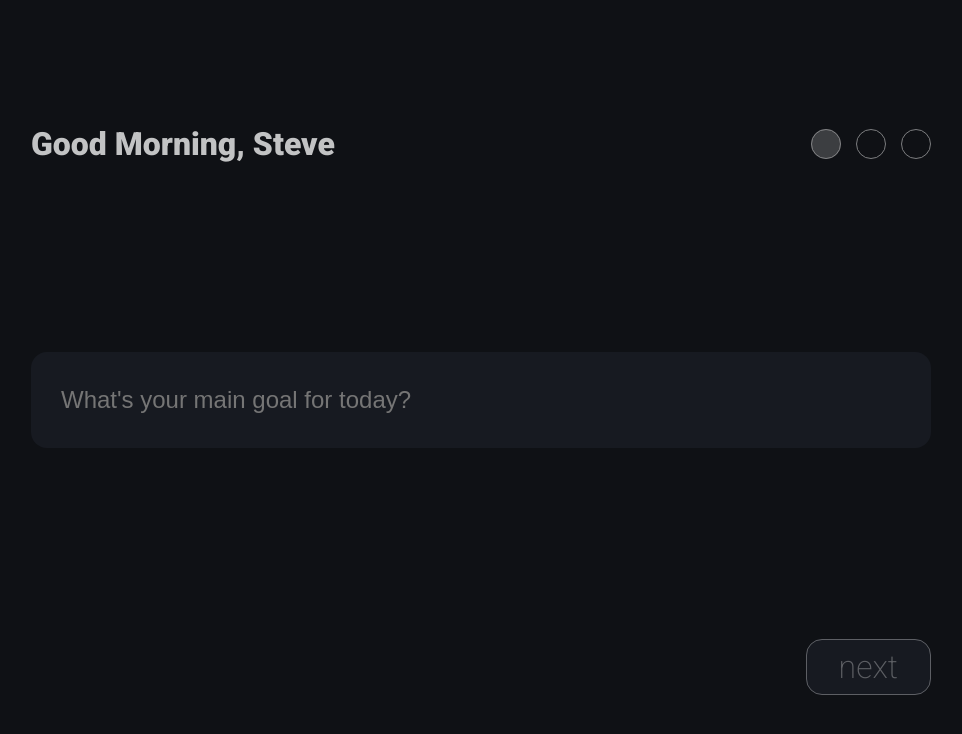
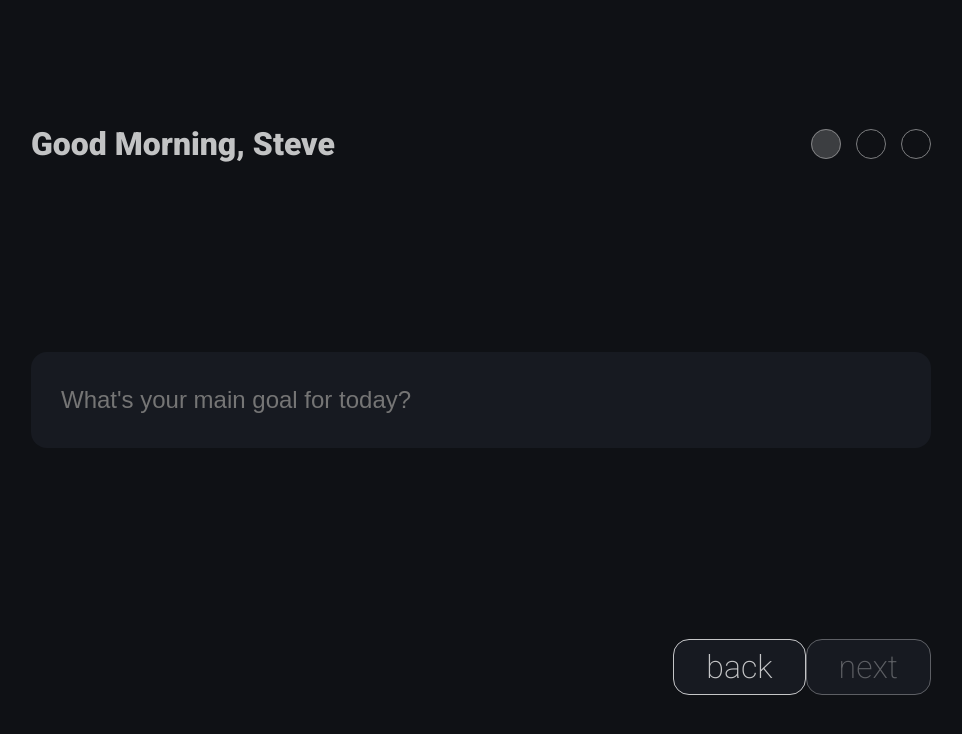
Before and after one commit to boothscript/dashRoo, a React (Create React App) app: page /mr/goal in a window 1280 px wide. Shown: the top 734 px of the page, without its empty margins (159-1121 px from the left). Built offline with nearby package versions, Linux system fonts and the light colour scheme.

Commit message:
added reverse transitions

```diff
--- a/src/Scenes/MorningRoutine/Components/MrFooter/Components/MrButton.js
+++ b/src/Scenes/MorningRoutine/Components/MrFooter/Components/MrButton.js
@@ -1,6 +1,8 @@
-import React from "react";
+import React, { useContext } from "react";
 import styled from "styled-components";
 import { Link } from "react-router-dom";
+
+import { MrContext } from "../../../Context/MorningRoutine";
 
 const Button = styled(Link)`
   align-self: center;
@@ -26,15 +28,14 @@ const Button = styled(Link)`
   }
 `;
 
-function MrButton({ text, disabled, url, submitFunc }) {
+function MrButton({ text, url, submitFunc, options, disabled }) {
   // to disable clicks when disabled
   function handleClick(e) {
     if (disabled) {
       e.preventDefault();
     }
-    submitFunc();
+    submitFunc(options.reverse);
   }
-
   return (
     <Button to={url} onClick={e => handleClick(e)} disabled={disabled}>
       {text}
--- a/src/Scenes/MorningRoutine/Components/MrFooter/MrFooter.js
+++ b/src/Scenes/MorningRoutine/Components/MrFooter/MrFooter.js
@@ -11,9 +11,19 @@ const Div = styled.div`
   padding-top: 2em;
 `;
 
-function MrFooter({ nextPage, buttonText, fieldsCompleted, submitFunc }) {
+function MrFooter({
+  nextPage,
+  buttonText,
+  submitFunc,
+  prevPage,
+  options,
+  fieldsCompleted
+}) {
   return (
     <Div>
+      {!options.renderBackButton ? (
+        <MrButton text="back" url={prevPage} submitFunc={submitFunc} />
+      ) : null}
       <MrButton
         disabled={!fieldsCompleted}
         text={buttonText}
--- a/src/Scenes/MorningRoutine/Components/MrHeader/Components/MrProgress.js
+++ b/src/Scenes/MorningRoutine/Components/MrHeader/Components/MrProgress.js
@@ -44,9 +44,15 @@ function MrProgress() {
   const { mrState } = useContext(MrContext);
   return (
     <Wrapper>
-      <ProgressCircle status={getProgressStatus(1, mrState)}></ProgressCircle>
-      <ProgressCircle status={getProgressStatus(2, mrState)}></ProgressCircle>
-      <ProgressCircle status={getProgressStatus(3, mrState)}></ProgressCircle>
+      <ProgressCircle
+        status={getProgressStatus(1, mrState.state)}
+      ></ProgressCircle>
+      <ProgressCircle
+        status={getProgressStatus(2, mrState.state)}
+      ></ProgressCircle>
+      <ProgressCircle
+        status={getProgressStatus(3, mrState.state)}
+      ></ProgressCircle>
     </Wrapper>
   );
 }
--- a/src/Scenes/MorningRoutine/Context/MorningRoutine.js
+++ b/src/Scenes/MorningRoutine/Context/MorningRoutine.js
@@ -5,24 +5,23 @@ const MrContext = React.createContext();
 function MrContextProvider(props) {
   // states are noEntry, rate, gratitude, goal, complete
   //  check storage and determin state
-  const [mrState, setMrState] = useState("rate");
+  const [mrState, setMrState] = useState({
+    state: "rate",
+    direction: undefined
+  });
 
   function advanceState(backwards = false) {
     const states = ["noEntry", "rate", "gratitude", "goal", "complete"];
-
     // get index of current state
     // move state forward or backwards by one
     // update to new state
     setMrState(prevState => {
-      const stateIndex = states.findIndex(state => state === prevState);
-      console.log(
-        "advancing state, prev state was",
-        stateIndex,
-        "backawrdds is ",
-        backwards
-      );
-
-      return backwards ? states[stateIndex - 1] : states[stateIndex + 1];
+      console.log("prevstate", prevState);
+      const stateIndex = states.findIndex(state => state === prevState.state);
+      console.log("stateIndex", stateIndex, "backwards", backwards);
+      return backwards
+        ? { state: states[stateIndex - 1], direction: "back" }
+        : { state: states[stateIndex + 1], direction: "fwd" };
     });
   }
 
--- a/src/Scenes/MorningRoutine/MorningRoutine.js
+++ b/src/Scenes/MorningRoutine/MorningRoutine.js
@@ -3,7 +3,8 @@ import {
   BrowserRouter as Router,
   Switch,
   Route,
-  useLocation
+  useLocation,
+  useHistory
 } from "react-router-dom";
 import { CSSTransition, TransitionGroup } from "react-transition-group";
 
@@ -21,34 +22,54 @@ function MorningRoutine() {
     goal,
     checkInputs,
     mrState,
-    advanceState
+    advanceState,
+    getStateNumber
   } = useContext(MrContext);
 
   const dynamicLinks = {
     rate: {
       inputs: ratings,
       nextPage: "/mr/gratitude",
-      buttonText: "next"
+      prevPage: "/",
+      buttonText: "next",
+      options: { renderBackButton: false }
     },
     gratitude: {
       inputs: gratitude,
       nextPage: "/mr/goal",
-      buttonText: "next"
+      prevPage: "/mr/rate",
+      buttonText: "next",
+      options: { renderBackButton: true }
     },
     goal: {
       inputs: goal,
       nextPage: "/dash",
-      buttonText: "finish"
+      prevPage: "/mr/gratitude",
+      buttonText: "finish",
+      options: { renderBackButton: true }
     }
   };
 
+  const transitionSets = {
+    fwd: {
+      from: { opacity: 0, transform: "translateX(150%)" },
+      enter: { opacity: 1, transform: "translateX(0)" },
+      leave: { opacity: 0, transform: "translateX(-150%)" }
+    },
+    back: {
+      from: { opacity: 0, transform: "translateX(-150%)" },
+      enter: { opacity: 1, transform: "translateX(0)" },
+      leave: { opacity: 0, transform: "translateX(150%)" }
+    }
+  };
+
+  const reverse = true;
   const location = useLocation();
-  console.log(location);
-  const transitions = useTransition(location, location => location.pathname, {
-    from: { opacity: 0, transform: "translateX(150%)" },
-    enter: { opacity: 1, transform: "translateX(0)" },
-    leave: { opacity: 0, transform: "translateX(-150%)" }
-  });
+  const transitions = useTransition(
+    location,
+    location => location.pathname,
+    transitionSets[mrState.direction]
+  );
 
   return (
     <MrContainer className="page">
@@ -69,10 +90,12 @@ function MorningRoutine() {
         ))}
       </MrWrapper>
       <MrFooter
-        fieldsCompleted={checkInputs(dynamicLinks[mrState].inputs)}
-        nextPage={dynamicLinks[mrState]["nextPage"]}
-        buttonText={dynamicLinks[mrState]["buttonText"]}
+        fieldsCompleted={checkInputs(dynamicLinks[mrState.state].inputs)}
+        nextPage={dynamicLinks[mrState.state]["nextPage"]}
+        prevPage={dynamicLinks[mrState.state]["prevPage"]}
+        buttonText={dynamicLinks[mrState.state]["buttonText"]}
         submitFunc={advanceState}
+        options={dynamicLinks[mrState.state]["options"]}
       />
     </MrContainer>
   );
```
